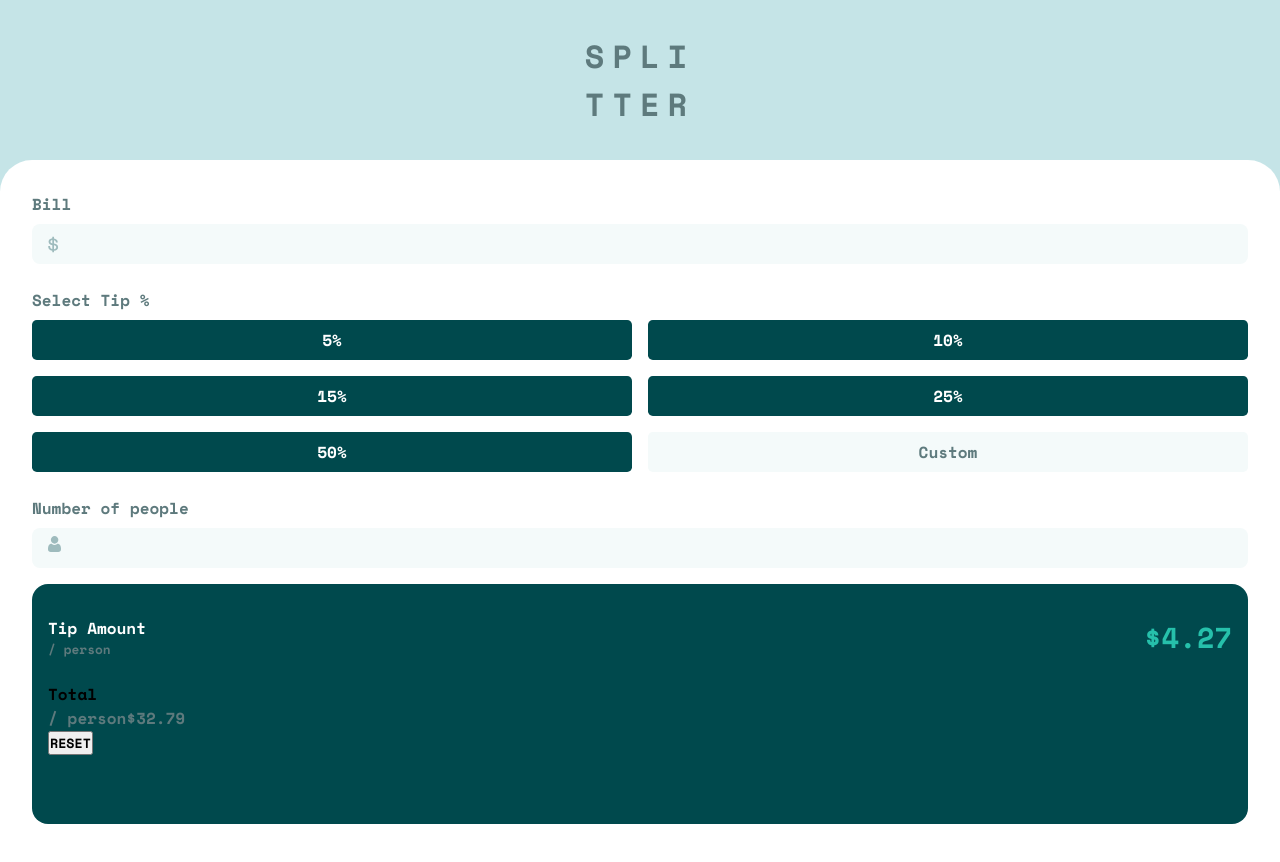
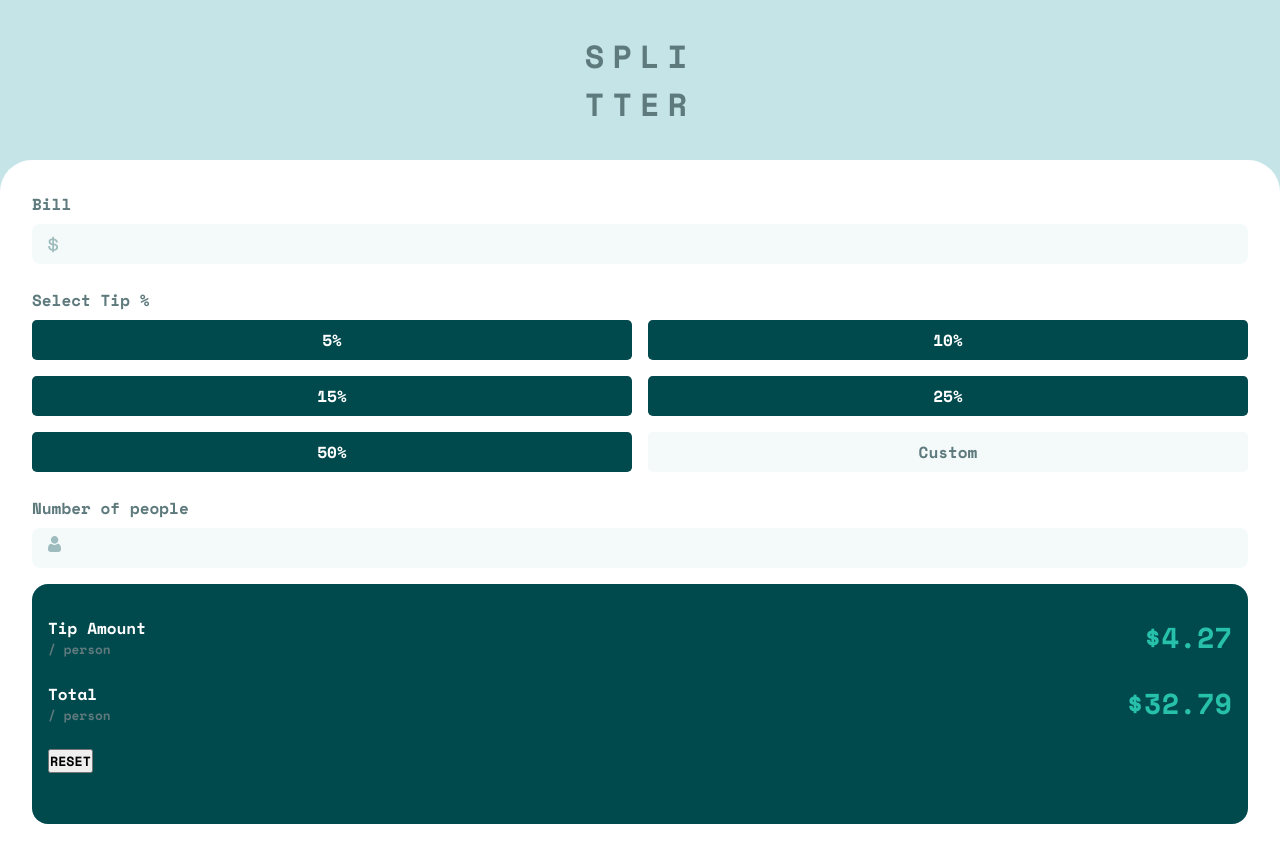
Before and after one commit to developermartins/tip-calculator-app, a React (Create React App) app: page / in a window 1280 px wide. Shown: the top 862 px of the page. Built offline with nearby package versions, Linux system fonts and the light colour scheme.

Commit message:
customize Total section

```diff
--- a/src/App.css
+++ b/src/App.css
@@ -159,3 +159,23 @@
     color: var(--strong-cyan);
     font-size: 1.8rem;
 }
+
+.total-container {
+    display: flex;
+    justify-content: space-between;
+    margin-bottom: 1rem;
+}
+
+.total-container h1 {
+    color: var(--white);
+}
+
+.total-container h1 p {
+    color: var(--dark-grayish-cyan);
+    font-size: 0.8rem;
+}
+
+.total-container span {
+    color: var(--strong-cyan);
+    font-size: 1.8rem;
+}
--- a/src/App.jsx
+++ b/src/App.jsx
@@ -52,10 +52,10 @@ const App = () => {
             <span>$4.27</span>
           </div>
           <div className='total-container'>
-            <p>Total <br />
-              <span>/ person</span>
-              <span>$32.79</span>
-            </p>
+            <h1>Total <br />
+              <p>/ person</p>
+            </h1>
+            <span>$32.79</span>
           </div>
           <button>RESET</button>
         </section>
```
